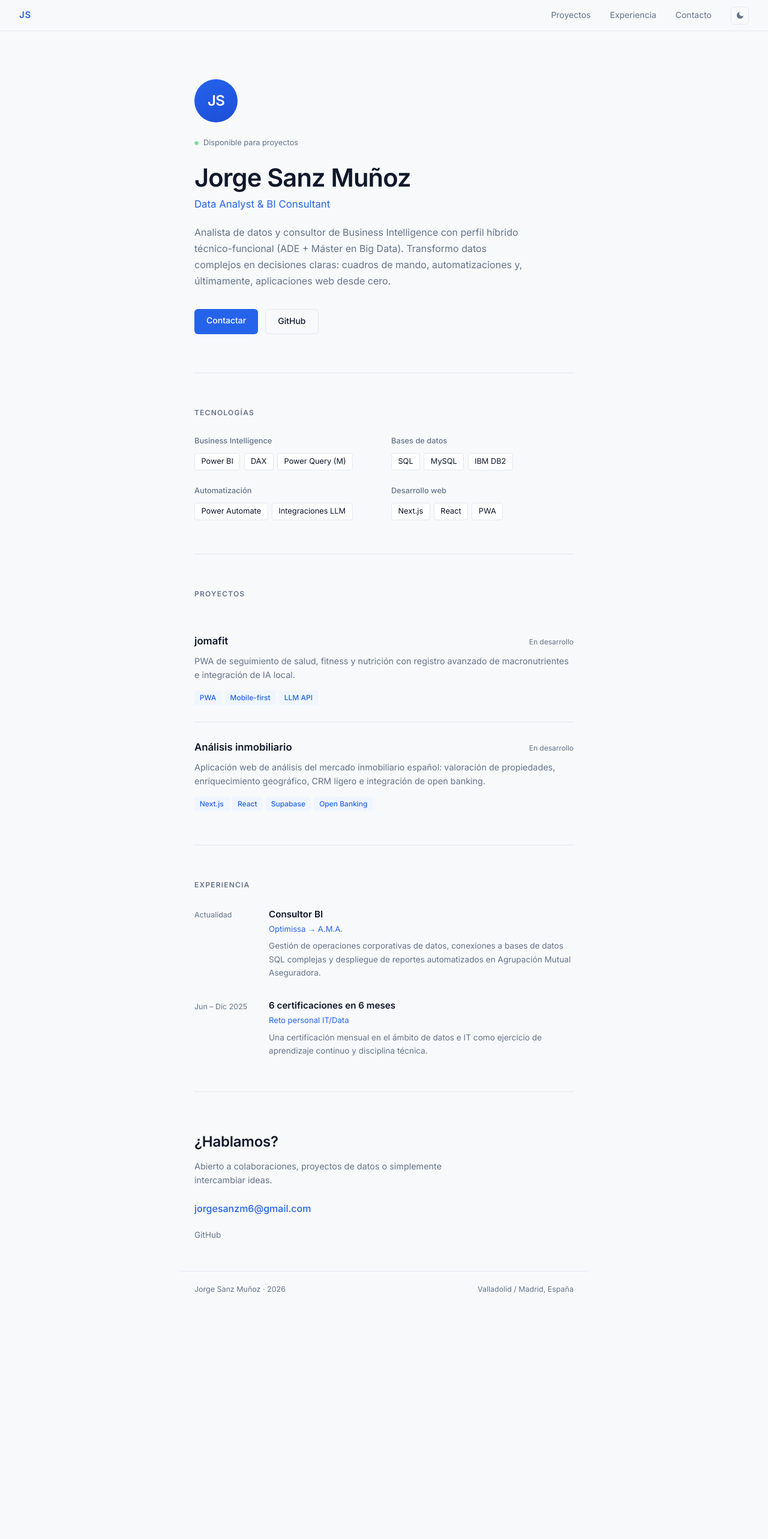
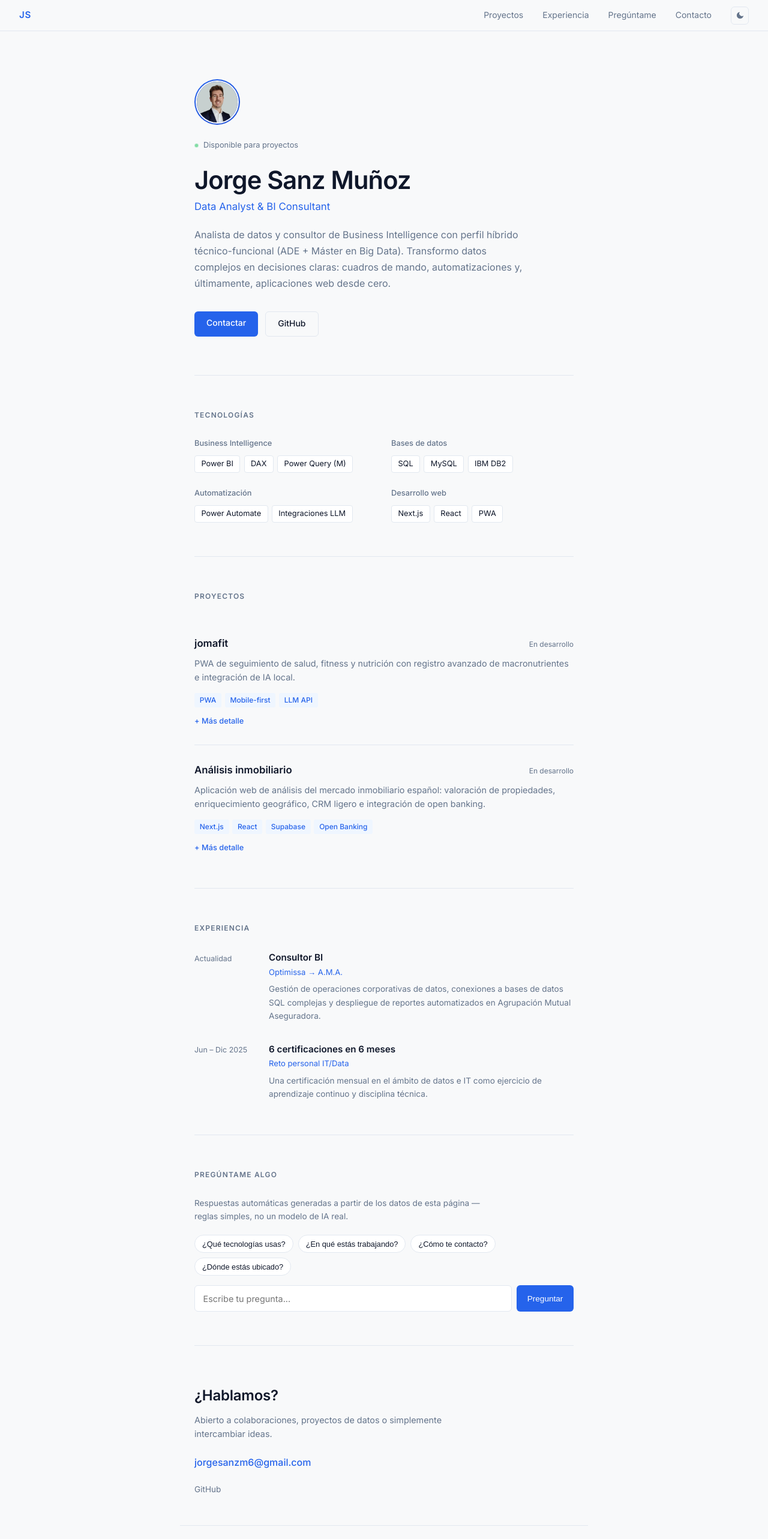
Before and after one commit to jorgesanz6/jorgesanz6.github.io, a Next.js app: page / in a window 1280 px wide. Shown: the top 2565 px of the page at 60% size. Before the commit the page ends 2179 px from the top, so only its background shows below. Built offline with nearby package versions, Linux system fonts and the light colour scheme.

Commit message:
Add real avatar photo, expandable project details, and local FAQ widget
- Replace monogram placeholder with actual headshot in hero + OG image
- Add problem/approach detail per project behind a <details> toggle
- Add a rule-based "Pregúntame algo" widget answering from lib/data.js (no LLM, no cost)

```diff
--- a/lib/data.js
+++ b/lib/data.js
@@ -19,6 +19,8 @@ export const projects = [
   {
     name: "jomafit",
     description: "PWA de seguimiento de salud, fitness y nutrición con registro avanzado de macronutrientes e integración de IA local.",
+    problem: "Las apps de fitness genéricas no se ajustan bien a objetivos y rutinas muy personales; quería control fino sobre macros y progreso sin depender de un servicio de terceros.",
+    approach: "PWA mobile-first instalable desde el navegador, sin tienda de apps. El registro de comidas usa un modelo LLM local para interpretar entradas en lenguaje natural y estimar macronutrientes.",
     tech: ["PWA", "Mobile-first", "LLM API"],
     status: "En desarrollo",
     url: null,
@@ -26,6 +28,8 @@ export const projects = [
   {
     name: "Análisis inmobiliario",
     description: "Aplicación web de análisis del mercado inmobiliario español: valoración de propiedades, enriquecimiento geográfico, CRM ligero e integración de open banking.",
+    problem: "Comparar y valorar propiedades a mano cruzando fuentes de datos dispersas (ubicación, precios de mercado, financiación) es lento y poco fiable.",
+    approach: "Next.js + Supabase como backend, con enriquecimiento geográfico automático por dirección y un CRM ligero para hacer seguimiento de oportunidades. La integración de open banking permitirá cruzar capacidad financiera real con la valoración.",
     tech: ["Next.js", "React", "Supabase", "Open Banking"],
     status: "En desarrollo",
     url: null,
--- /dev/null
+++ b/lib/faq.js
@@ -0,0 +1,71 @@
+import { profile, skills, projects, experience } from './data'
+
+function normalize(str) {
+  return str
+    .toLowerCase()
+    .normalize('NFD')
+    .replace(/[̀-ͯ]/g, '')
+}
+
+export const suggestions = [
+  '¿Qué tecnologías usas?',
+  '¿En qué estás trabajando?',
+  '¿Cómo te contacto?',
+  '¿Dónde estás ubicado?',
+]
+
+const entries = [
+  {
+    keywords: ['tecnolog', 'stack', 'herramient', 'skill', 'lenguaje', 'domina'],
+    answer: () =>
+      `Trabajo sobre todo con: ${skills.map((g) => g.items.join(', ')).join('; ')}.`,
+  },
+  {
+    keywords: ['proyecto', 'portfolio', 'construyendo', 'creando', ...projects.map((p) => normalize(p.name))],
+    answer: () =>
+      `Ahora mismo tengo en desarrollo: ${projects
+        .map((p) => `${p.name} (${p.status.toLowerCase()})`)
+        .join(' y ')}. Puedes ver el detalle en la sección de Proyectos.`,
+  },
+  {
+    keywords: ['trabaj', 'actual', 'experiencia', 'empresa', 'puesto'],
+    answer: () =>
+      `${experience[0].role} en ${experience[0].company}, ${experience[0].period.toLowerCase()}.`,
+  },
+  {
+    keywords: ['contact', 'email', 'correo', 'hablar', 'escrib'],
+    answer: () => `Puedes escribirme a ${profile.email} o por GitHub (@${profile.github}).`,
+  },
+  {
+    keywords: ['disponib', 'libre', 'contratar', 'colaborar'],
+    answer: () =>
+      profile.available
+        ? 'Sí, ahora mismo estoy disponible para nuevos proyectos.'
+        : 'Ahora mismo no tengo disponibilidad para proyectos nuevos.',
+  },
+  {
+    keywords: ['donde', 'ubicac', 'locali', 'ciudad', 'vives'],
+    answer: () => `Ubicado en ${profile.location}.`,
+  },
+  {
+    keywords: ['quien eres', 'sobre ti', 'quien es', 'presentate'],
+    answer: () => profile.bio,
+  },
+]
+
+export function getAnswer(question) {
+  const q = normalize(question)
+  let best = null
+  let bestScore = 0
+
+  for (const entry of entries) {
+    const score = entry.keywords.filter((k) => q.includes(normalize(k))).length
+    if (score > bestScore) {
+      bestScore = score
+      best = entry
+    }
+  }
+
+  if (best) return best.answer()
+  return `No tengo una respuesta preparada para eso. Escríbeme directo a ${profile.email} y te contesto yo.`
+}
--- a/pages/index.js
+++ b/pages/index.js
@@ -1,6 +1,7 @@
 import Head from 'next/head'
 import { useEffect, useState } from 'react'
 import { profile, skills, projects, experience } from '../lib/data'
+import { getAnswer, suggestions } from '../lib/faq'
 import styles from '../styles/Home.module.css'
 
 function ThemeToggle() {
@@ -46,6 +47,63 @@ function ThemeToggle() {
   )
 }
 
+function AskWidget() {
+  const [query, setQuery] = useState('')
+  const [log, setLog] = useState([])
+
+  function ask(question) {
+    if (!question.trim()) return
+    const answer = getAnswer(question)
+    setLog((prev) => [...prev, { question, answer }])
+    setQuery('')
+  }
+
+  return (
+    <section className={styles.section} id="pregunta">
+      <h2 className={styles.sectionTitle}>Pregúntame algo</h2>
+      <p className={styles.askHint}>
+        Respuestas automáticas generadas a partir de los datos de esta página — reglas simples, no un modelo de IA real.
+      </p>
+
+      <div className={styles.askChips}>
+        {suggestions.map((s) => (
+          <button key={s} className={styles.askChip} onClick={() => ask(s)}>
+            {s}
+          </button>
+        ))}
+      </div>
+
+      <form
+        className={styles.askForm}
+        onSubmit={(e) => {
+          e.preventDefault()
+          ask(query)
+        }}
+      >
+        <input
+          className={styles.askInput}
+          value={query}
+          onChange={(e) => setQuery(e.target.value)}
+          placeholder="Escribe tu pregunta..."
+          aria-label="Escribe tu pregunta"
+        />
+        <button type="submit" className={styles.askSubmit}>Preguntar</button>
+      </form>
+
+      {log.length > 0 && (
+        <div className={styles.askLog}>
+          {log.map((item, i) => (
+            <div key={i} className={styles.askItem}>
+              <p className={styles.askQ}>{item.question}</p>
+              <p className={styles.askA}>{item.answer}</p>
+            </div>
+          ))}
+        </div>
+      )}
+    </section>
+  )
+}
+
 export default function Home() {
   return (
     <>
@@ -75,6 +133,7 @@ export default function Home() {
           <div className={styles.navLinks}>
             <a href="#proyectos">Proyectos</a>
             <a href="#experiencia">Experiencia</a>
+            <a href="#pregunta">Pregúntame</a>
             <a href="#contacto">Contacto</a>
             <ThemeToggle />
           </div>
@@ -84,7 +143,9 @@ export default function Home() {
 
           {/* HERO */}
           <section className={styles.hero}>
-            <div className={styles.avatar}>JS</div>
+            <div className={styles.avatarRing}>
+              <img src="/avatar.jpg" alt={profile.name} className={styles.avatar} />
+            </div>
             {profile.available && (
               <div className={styles.heroStatus}>
                 <span className={styles.dot} />
@@ -140,6 +201,23 @@ export default function Home() {
                       <span key={t} className={styles.techTag}>{t}</span>
                     ))}
                   </div>
+                  {(p.problem || p.approach) && (
+                    <details className={styles.projectDetails}>
+                      <summary>Más detalle</summary>
+                      {p.problem && (
+                        <div className={styles.projectDetailBlock}>
+                          <span className={styles.projectDetailLabel}>Problema</span>
+                          <p>{p.problem}</p>
+                        </div>
+                      )}
+                      {p.approach && (
+                        <div className={styles.projectDetailBlock}>
+                          <span className={styles.projectDetailLabel}>Enfoque</span>
+                          <p>{p.approach}</p>
+                        </div>
+                      )}
+                    </details>
+                  )}
                   {p.url && (
                     <a href={p.url} target="_blank" rel="noopener noreferrer" className={styles.projectLink}>
                       Ver proyecto →
@@ -168,6 +246,8 @@ export default function Home() {
               ))}
             </div>
           </section>
+
+          <AskWidget />
 
           {/* CONTACTO */}
           <section className={styles.contactSection} id="contacto">
--- a/styles/Home.module.css
+++ b/styles/Home.module.css
@@ -83,20 +83,27 @@
   border-bottom: 1px solid var(--border);
 }
 
+.avatarRing {
+  width: 76px;
+  height: 76px;
+  border-radius: 50%;
+  padding: 2px;
+  background: linear-gradient(155deg, var(--accent) 0%, #1d4ed8 100%);
+  margin-bottom: 1.25rem;
+  transition: transform 0.25s ease;
+}
+
+.avatarRing:hover {
+  transform: scale(1.04);
+}
+
 .avatar {
-  width: 72px;
-  height: 72px;
+  width: 100%;
+  height: 100%;
   border-radius: 50%;
-  background: linear-gradient(155deg, var(--accent) 0%, #1d4ed8 100%);
-  color: #fff;
-  display: flex;
-  align-items: center;
-  justify-content: center;
-  font-size: 1.5rem;
-  font-weight: 700;
-  letter-spacing: -0.03em;
-  margin-bottom: 1.25rem;
+  display: block;
   object-fit: cover;
+  border: 2px solid var(--base);
 }
 
 .heroStatus {
@@ -281,6 +288,52 @@
   font-weight: 500;
 }
 
+.projectDetails {
+  margin-top: 0.85rem;
+}
+
+.projectDetails summary {
+  cursor: pointer;
+  font-size: 0.8rem;
+  color: var(--accent);
+  font-weight: 500;
+  list-style: none;
+}
+
+.projectDetails summary::-webkit-details-marker {
+  display: none;
+}
+
+.projectDetails summary::before {
+  content: '+ ';
+}
+
+.projectDetails[open] summary::before {
+  content: '– ';
+}
+
+.projectDetailBlock {
+  margin-top: 0.85rem;
+  padding-left: 0.85rem;
+  border-left: 2px solid var(--border);
+}
+
+.projectDetailLabel {
+  display: block;
+  font-size: 0.7rem;
+  font-weight: 600;
+  text-transform: uppercase;
+  letter-spacing: 0.08em;
+  color: var(--text-muted);
+  margin-bottom: 0.25rem;
+}
+
+.projectDetailBlock p {
+  font-size: 0.85rem;
+  color: var(--text-muted);
+  line-height: 1.6;
+}
+
 .projectLink {
   display: inline-block;
   margin-top: 0.75rem;
@@ -324,6 +377,101 @@
   font-size: 0.85rem;
   color: var(--text-muted);
   line-height: 1.65;
+}
+
+/* ASK WIDGET */
+.askHint {
+  font-size: 0.85rem;
+  color: var(--text-muted);
+  margin-bottom: 1.25rem;
+  max-width: 480px;
+  line-height: 1.6;
+}
+
+.askChips {
+  display: flex;
+  flex-wrap: wrap;
+  gap: 0.5rem;
+  margin-bottom: 1rem;
+}
+
+.askChip {
+  font-size: 0.8rem;
+  background: var(--surface);
+  border: 1px solid var(--border);
+  color: var(--text);
+  padding: 0.4rem 0.75rem;
+  border-radius: 999px;
+  cursor: pointer;
+  transition: border-color 0.15s, color 0.15s;
+}
+
+.askChip:hover {
+  border-color: var(--accent);
+  color: var(--accent);
+}
+
+.askForm {
+  display: flex;
+  gap: 0.5rem;
+}
+
+.askInput {
+  flex: 1;
+  font: inherit;
+  font-size: 0.9rem;
+  padding: 0.6rem 0.85rem;
+  border-radius: 6px;
+  border: 1px solid var(--border);
+  background: var(--surface);
+  color: var(--text);
+}
+
+.askInput:focus {
+  outline: none;
+  border-color: var(--accent);
+}
+
+.askSubmit {
+  font-size: 0.85rem;
+  font-weight: 500;
+  color: #fff;
+  background: var(--accent);
+  border: none;
+  border-radius: 6px;
+  padding: 0 1.1rem;
+  cursor: pointer;
+  transition: background 0.15s;
+}
+
+.askSubmit:hover {
+  background: #1d4ed8;
+}
+
+.askLog {
+  margin-top: 1.5rem;
+  display: flex;
+  flex-direction: column;
+  gap: 1rem;
+}
+
+.askItem {
+  padding: 0.9rem 1rem;
+  border: 1px solid var(--border);
+  border-radius: 8px;
+  background: var(--surface);
+}
+
+.askQ {
+  font-size: 0.85rem;
+  font-weight: 600;
+  margin-bottom: 0.4rem;
+}
+
+.askA {
+  font-size: 0.85rem;
+  color: var(--text-muted);
+  line-height: 1.6;
 }
 
 /* CONTACT */
```
Also changed, not shown: public/avatar.jpg (added), public/og-image.png.
